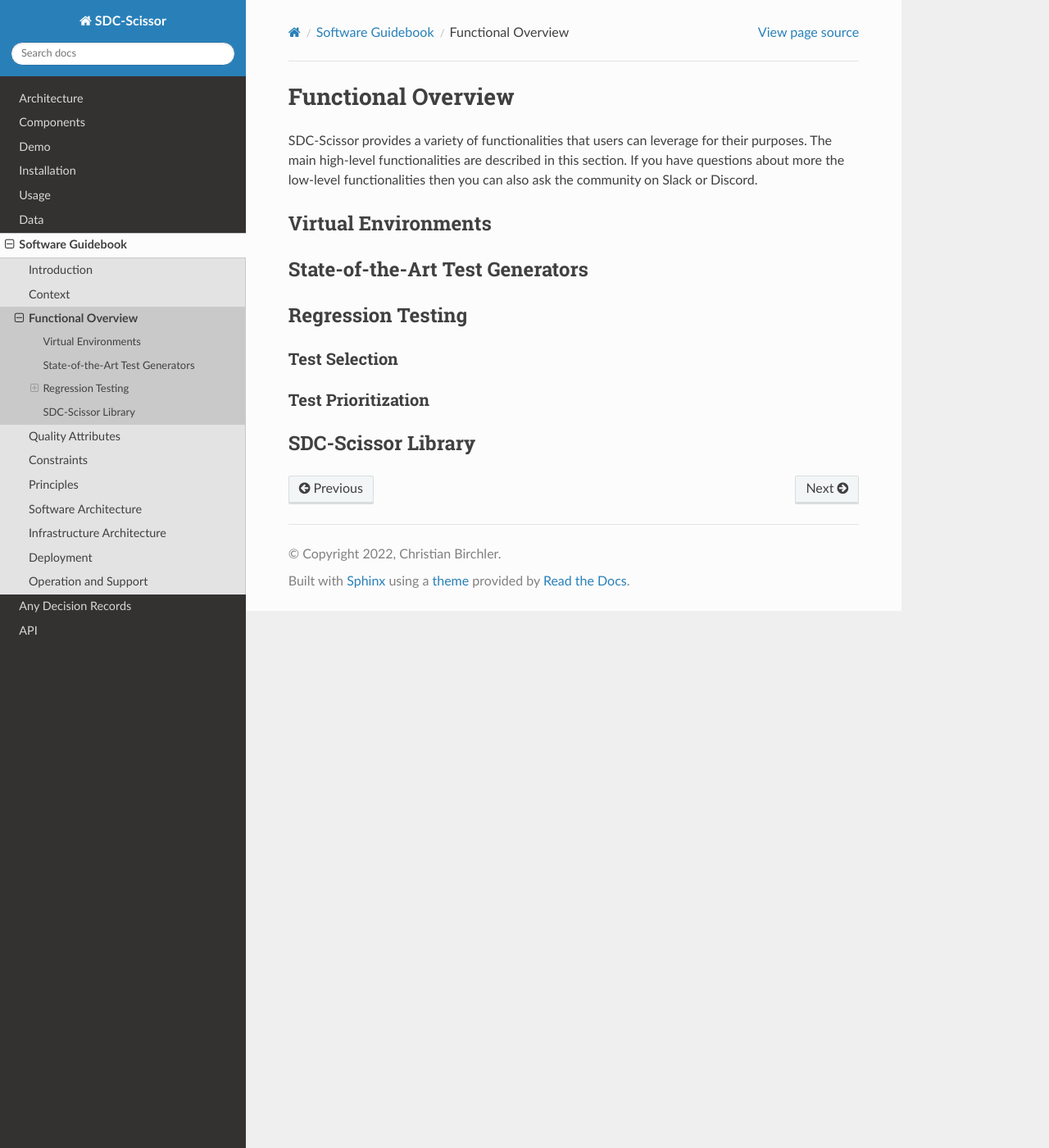
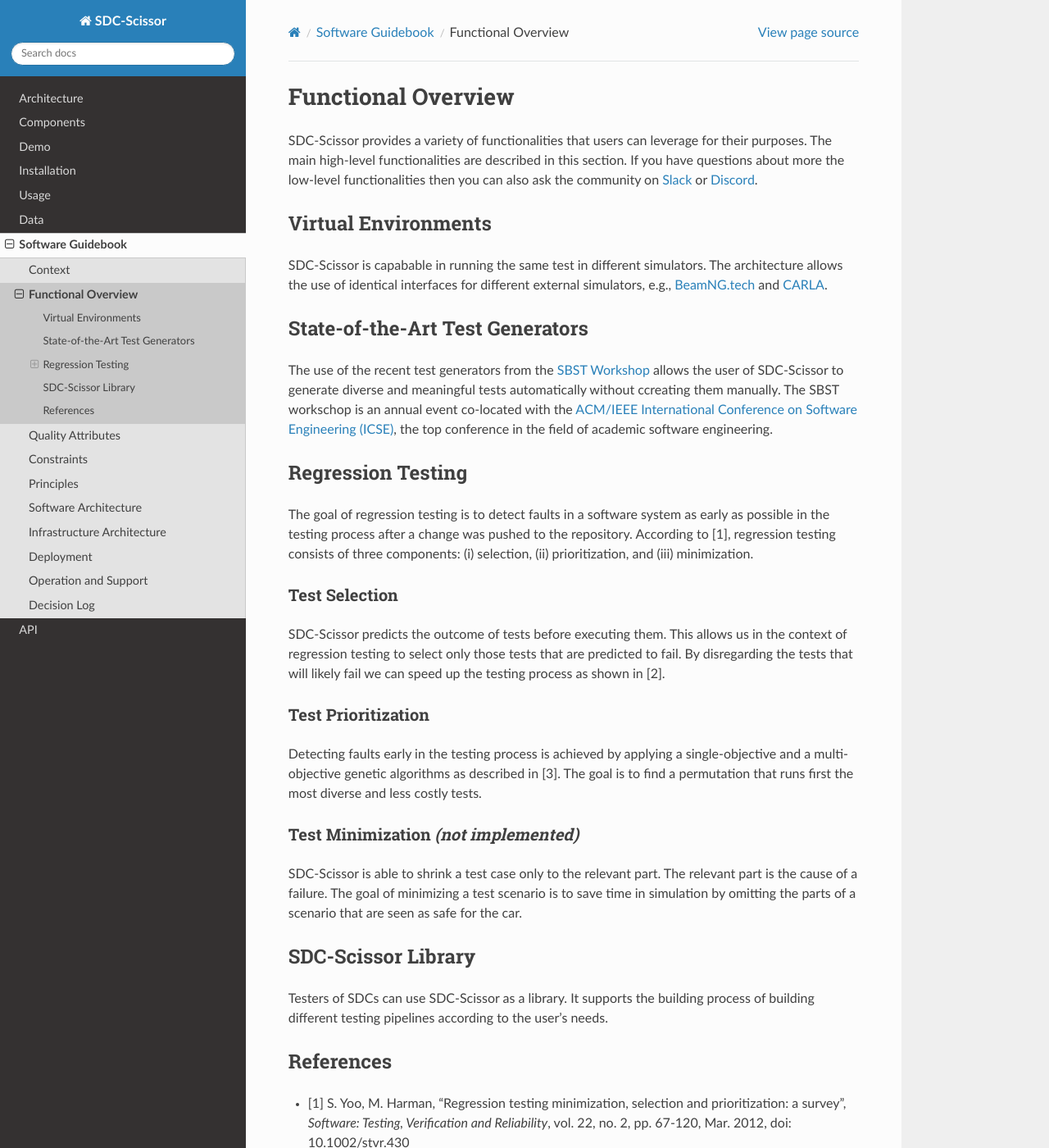
Before and after one commit to christianbirchler-org/sdc-scissor, a Sphinx documentation site: the page built from docs/software_guidebook/functional_overview.md, in a window 1280 px wide and 1400 px high. Shown: the whole window at 82% size. Built offline with Sphinx 7.4.7 and the Read the Docs theme 2.0.0, drawn with Linux system fonts in a browser that asks for light colours; some of the changed text lies outside the part shown.

Commit message:
#51 write functional_overview.md

```diff
--- a/docs/conf.py
+++ b/docs/conf.py
@@ -46,7 +46,7 @@ templates_path = ["_templates"]
 # List of patterns, relative to source directory, that match files and
 # directories to ignore when looking for source files.
 # This pattern also affects html_static_path and html_extra_path.
-exclude_patterns = ["decisions/adr-template.md"]
+exclude_patterns = ["software_guidebook/decisions/adr-template.md"]
 
 
 # -- Options for HTML output -------------------------------------------------
--- a/docs/index.rst
+++ b/docs/index.rst
@@ -13,5 +13,4 @@ Content
    usage
    data
    software_guidebook/index
-   decisions/index
    api
--- a/docs/decisions/index.rst
+++ b/docs/software_guidebook/decisions/index.rst
@@ -1,4 +1,4 @@
-Any Decision Records
+Decision Log
 ====================
 This directory contains decision records for SDC-Scissor.
 
--- a/docs/software_guidebook/functional_overview.md
+++ b/docs/software_guidebook/functional_overview.md
@@ -1,16 +1,53 @@
 # Functional Overview
 SDC-Scissor provides a variety of functionalities that users can leverage for their purposes. The main high-level
 functionalities are described in this section. If you have questions about more the low-level functionalities then you
-can also ask the community on Slack or Discord.
+can also ask the community on
+[Slack](https://join.slack.com/t/sdc-scissor/shared_invite/zt-1aikrj1uu-Dz0a9BE1AQ4GQp4A3Bm5og) or
+[Discord](https://discord.gg/AaYnBS6s7E).
 
 ## Virtual Environments
+SDC-Scissor is capabable in running the same test in different simulators. The architecture allows the use of identical
+interfaces for different external simulators, e.g., [BeamNG.tech](https://beamng.tech/) and [CARLA](https://carla.org/).
+
 
 ## State-of-the-Art Test Generators
+The use of the recent test generators from the [SBST Workshop](https://sbst22.github.io/) allows the user of SDC-Scissor
+to generate diverse and meaningful tests automatically without ccreating them manually. The SBST workschop is an annual
+event co-located with the
+[ACM/IEEE International Conference on Software Engineering (ICSE)](https://conf.researchr.org/home/icse-2022), the top
+conference in the field of academic software engineering.
 
 ## Regression Testing
+The goal of regression testing is to detect faults in a software system as early as possible in the testing process
+after a change was pushed to the repository. According to [1], regression testing consists of three components: (i) selection,
+(ii) prioritization, and (iii) minimization.
 
 ### Test Selection
+SDC-Scissor predicts the outcome of tests before executing them. This allows us in the context of regression testing to
+select only those tests that are predicted to fail. By disregarding the tests that will likely fail we can speed up the
+testing process as shown in [2].
 
 ### Test Prioritization
+Detecting faults early in the testing process is achieved by applying a single-objective and a multi-objective genetic
+algorithms as described in [3]. The goal is to find a permutation that runs first the most diverse and less costly
+tests.
+
+### Test Minimization *(not implemented)*
+SDC-Scissor is able to shrink a test case only to the relevant part. The relevant part is the cause of a failure. The
+goal of minimizing a test scenario is to save time in simulation by omitting the parts of a scenario that are seen as
+safe for the car.
 
 ## SDC-Scissor Library
+Testers of SDCs can use SDC-Scissor as a library. It supports the building process of building different testing
+pipelines according to the user's needs.
+
+## References
+* [1] S. Yoo, M. Harman, "Regression testing minimization, selection and prioritization: a survey",
+      *Software: Testing, Verification and Reliability*, vol. 22, no. 2, pp. 67-120, Mar. 2012, doi: 10.1002/stvr.430
+* [2] C. Birchler, N. Ganz, S. Khatiri, A. Gambi, S. Panichella,
+      "Cost-effective Simulation-based Test Selection in Self-driving Cars Software with SDC-Scissor",
+      *2022 IEEE International Conference on Software Analysis, Evolution and Reengineering (SANER)*,
+      Honolulu, HI, USA (online), Mar. 15-18 2022, pp. 164-168, doi: 10.1109/SANER53432.2022.00030
+* [3] C. Birchler, S. Khatiri, P. Derakhshanfar, S. Panichella, A. Panichella,
+      "Single and Multi-objective Test Cases Prioritization for Self-driving Cars in Virtual Environments",
+      *ACM Transactions on Software Engineering and Methodology (TOSEM)*, Just Accepted, doi: 10.1145/3533818
```
Also changed, not shown: docs/software_guidebook/index.rst (+7 -2 lines), docs/software_guidebook/introduction.md (deleted, +0 -7 lines), docs/software_guidebook/decisions/0000-use-markdown-any-decision-records.md (renamed from docs/decisions/0000-use-markdown-any-decision-records.md), docs/software_guidebook/decisions/0001-refactor-complex-sdc-scissor-v1.md (renamed from docs/decisions/0001-refactor-complex-sdc-scissor-v1.md), docs/software_guidebook/decisions/adr-template.md (renamed from docs/decisions/adr-template.md).
